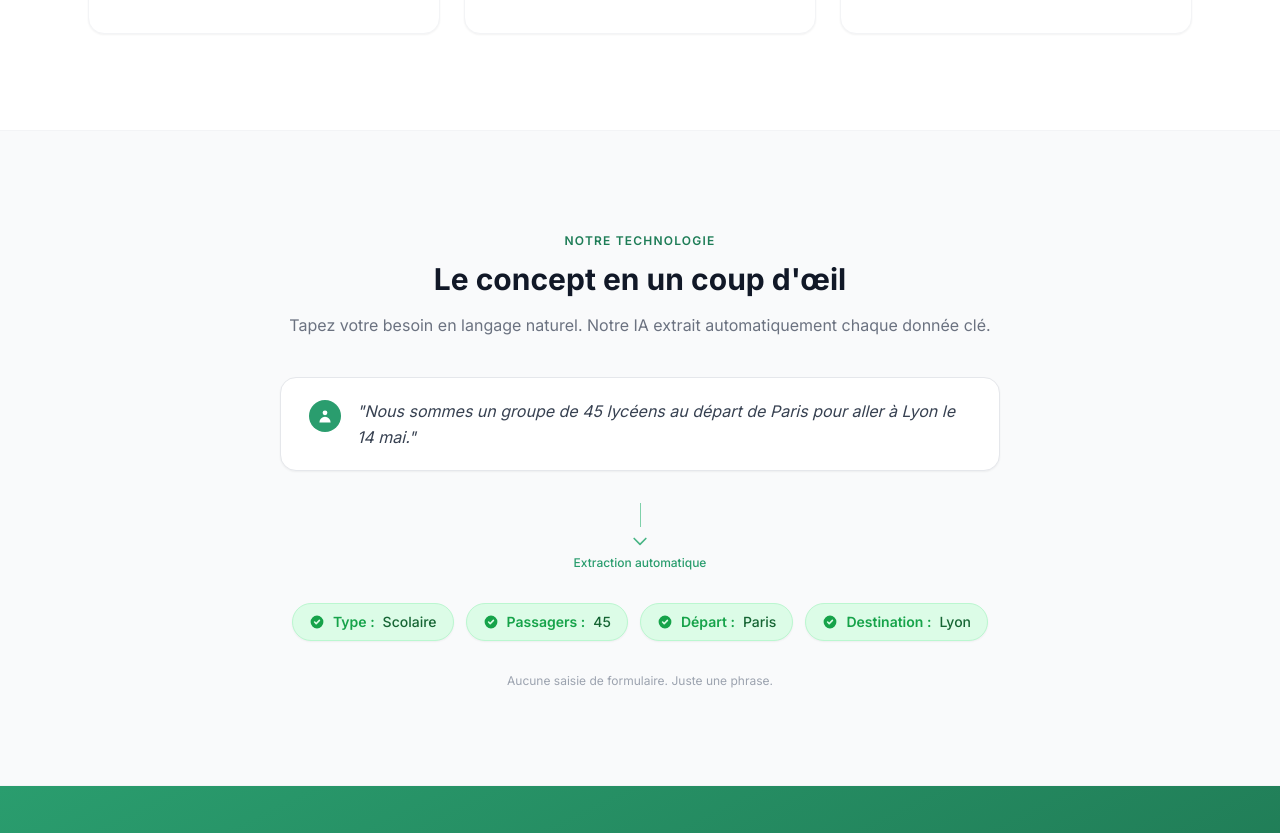
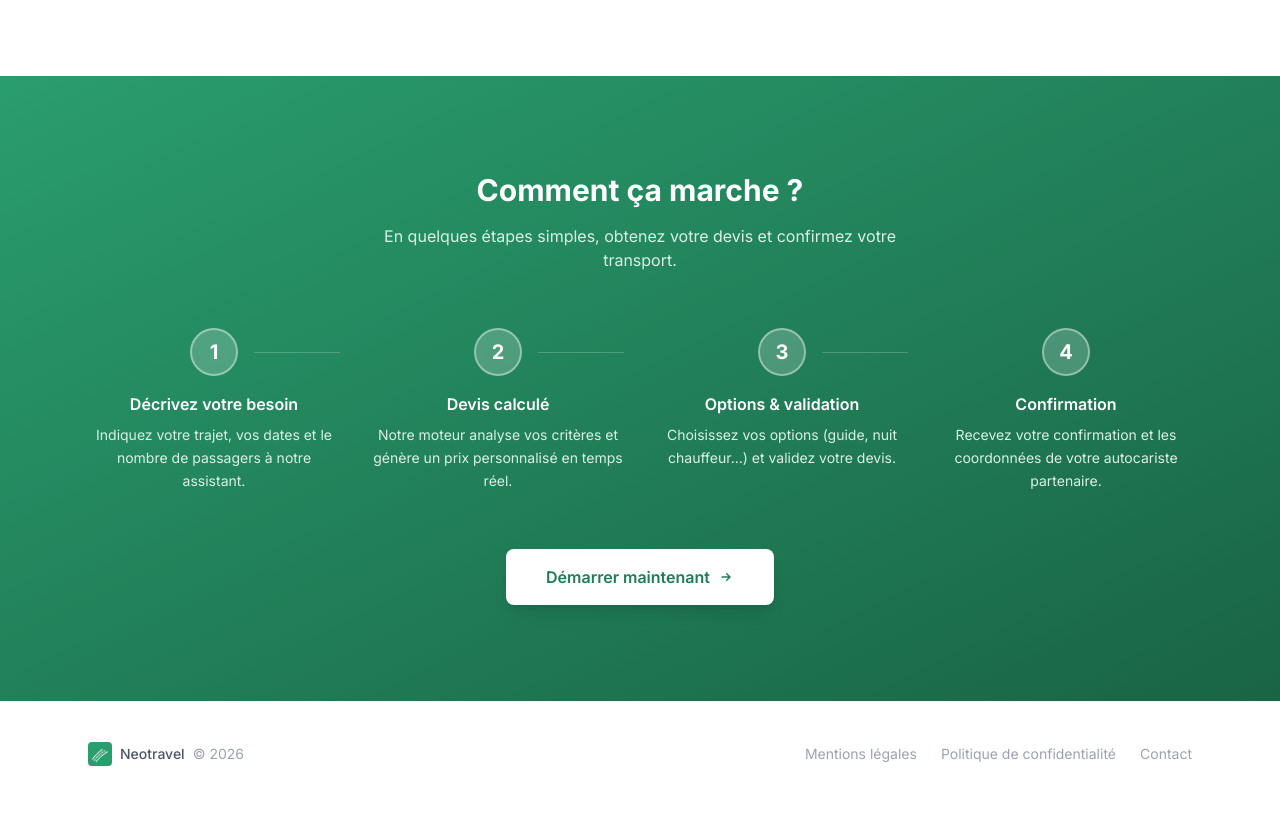
Before and after one commit to Dirimo/Neotravel, a Nuxt app: page / in a window 1280 px wide. Shown: the part 1964-2797 px from the top of the page. After the commit the page ends 2770 px from the top, so only its background shows below. Built offline with nearby package versions, Linux system fonts and the light colour scheme.

Commit message:
debug in front end

```diff
--- a/components/AppHeader.vue
+++ b/components/AppHeader.vue
@@ -17,7 +17,6 @@
 
       <!-- Navigation -->
       <nav class="flex items-center gap-3">
-        <a href="#" class="btn-ghost hidden sm:inline-flex">Devenir partenaire</a>
         <a href="#" class="btn-outline">Connexion</a>
         <NuxtLink to="/chat" class="btn-primary">
           Obtenir un devis
--- a/pages/index.vue
+++ b/pages/index.vue
@@ -17,11 +17,6 @@
       <div class="relative max-w-6xl mx-auto px-6 pb-24 pt-10 grid lg:grid-cols-2 gap-16 items-center">
         <!-- Left: Text -->
         <div class="animate-fade-in">
-
-          <div class="inline-flex items-center gap-2 px-3 py-1.5 rounded-full bg-diamond-50 border border-diamond-200 text-diamond-700 text-xs font-medium mb-6">
-            <span class="w-1.5 h-1.5 rounded-full bg-diamond-500 animate-pulse-slow"></span>
-            Assistant intelligent disponible 24h/24
-          </div>
 
           <h1 class="text-4xl sm:text-5xl lg:text-[3.25rem] font-bold text-gray-900 leading-tight tracking-tight mb-6">
             Transport de groupe&nbsp;:<br>
@@ -129,18 +124,6 @@
               </div>
             </div>
 
-            <!-- Badge devis validé uniquement -->
-            <div class="absolute -top-4 -right-4 bg-white rounded-xl shadow-lg border border-gray-100 px-4 py-2.5 flex items-center gap-2.5">
-              <div class="w-8 h-8 rounded-full bg-diamond-50 flex items-center justify-center">
-                <svg class="w-4 h-4 text-diamond-600" fill="none" stroke="currentColor" stroke-width="2" viewBox="0 0 24 24">
-                  <path stroke-linecap="round" stroke-linejoin="round" d="M9 12l2 2 4-4m6 2a9 9 0 11-18 0 9 9 0 0118 0z"/>
-                </svg>
-              </div>
-              <div>
-                <p class="text-xs font-semibold text-gray-900">Devis validé</p>
-                <p class="text-xs text-gray-400">À l'instant</p>
-              </div>
-            </div>
           </div>
         </div>
       </div>
@@ -159,59 +142,6 @@
           <h3 class="font-semibold text-gray-900 mb-2">{{ adv.title }}</h3>
           <p class="text-sm text-gray-500 leading-relaxed">{{ adv.description }}</p>
         </div>
-      </div>
-    </section>
-
-    <!-- Le Concept — section démo IA -->
-    <section ref="conceptSection" class="bg-gray-50 border-y border-gray-100 py-24">
-      <div class="max-w-3xl mx-auto px-6">
-        <div class="text-center mb-10">
-          <span class="inline-block text-xs font-semibold text-diamond-600 uppercase tracking-widest mb-3">Notre technologie</span>
-          <h2 class="text-3xl font-bold text-gray-900 mb-4">Le concept en un coup d'œil</h2>
-          <p class="text-gray-500">Tapez votre besoin en langage naturel. Notre IA extrait automatiquement chaque donnée clé.</p>
-        </div>
-
-        <!-- Example phrase -->
-        <div class="bg-white rounded-2xl border border-gray-200 shadow-sm px-7 py-5 mb-8 flex items-start gap-4">
-          <div class="w-8 h-8 rounded-full bg-diamond-500 flex items-center justify-center flex-shrink-0 mt-0.5">
-            <svg class="w-4 h-4 text-white" viewBox="0 0 20 20" fill="currentColor">
-              <path fill-rule="evenodd" d="M10 9a3 3 0 100-6 3 3 0 000 6zm-7 9a7 7 0 1114 0H3z" clip-rule="evenodd"/>
-            </svg>
-          </div>
-          <p class="text-gray-700 text-base leading-relaxed italic">
-            "Nous sommes un groupe de 45 lycéens au départ de Paris pour aller à Lyon le 14 mai."
-          </p>
-        </div>
-
-        <!-- Arrow -->
-        <div class="flex justify-center mb-8">
-          <div class="flex flex-col items-center gap-1">
-            <div class="w-px h-6 bg-diamond-300"></div>
-            <svg class="w-5 h-5 text-diamond-400" fill="none" stroke="currentColor" stroke-width="2" viewBox="0 0 24 24">
-              <path stroke-linecap="round" stroke-linejoin="round" d="M19 9l-7 7-7-7"/>
-            </svg>
-            <span class="text-xs text-diamond-500 font-medium">Extraction automatique</span>
-          </div>
-        </div>
-
-        <!-- Animated badges -->
-        <div class="flex flex-wrap justify-center gap-3">
-          <TransitionGroup name="badge">
-            <div
-              v-for="(badge, i) in visibleBadges"
-              :key="badge.label"
-              class="flex items-center gap-2 bg-green-100 text-green-800 border border-green-200 rounded-full px-4 py-2 text-sm font-medium shadow-sm"
-            >
-              <svg class="w-4 h-4 text-green-600 flex-shrink-0" fill="currentColor" viewBox="0 0 20 20">
-                <path fill-rule="evenodd" d="M10 18a8 8 0 100-16 8 8 0 000 16zm3.707-9.293a1 1 0 00-1.414-1.414L9 10.586 7.707 9.293a1 1 0 00-1.414 1.414l2 2a1 1 0 001.414 0l4-4z" clip-rule="evenodd"/>
-              </svg>
-              <span class="text-green-600 font-semibold">{{ badge.label }} :</span>
-              <span>{{ badge.value }}</span>
-            </div>
-          </TransitionGroup>
-        </div>
-
-        <p class="text-center text-xs text-gray-400 mt-8">Aucune saisie de formulaire. Juste une phrase.</p>
       </div>
     </section>
 
@@ -273,41 +203,6 @@
 </template>
 
 <script setup lang="ts">
-const conceptSection = ref<HTMLElement | null>(null)
-const visibleBadges = ref<{ label: string; value: string }[]>([])
-
-const allBadges = [
-  { label: 'Type', value: 'Scolaire' },
-  { label: 'Passagers', value: '45' },
-  { label: 'Départ', value: 'Paris' },
-  { label: 'Destination', value: 'Lyon' }
-]
-
-function animateBadges() {
-  visibleBadges.value = []
-  allBadges.forEach((badge, i) => {
-    setTimeout(() => {
-      visibleBadges.value.push(badge)
-    }, i * 500)
-  })
-}
-
-onMounted(() => {
-  const observer = new IntersectionObserver(
-    (entries) => {
-      entries.forEach(entry => {
-        if (entry.isIntersecting) {
-          animateBadges()
-        } else {
-          visibleBadges.value = []
-        }
-      })
-    },
-    { threshold: 0.4 }
-  )
-  if (conceptSection.value) observer.observe(conceptSection.value)
-})
-
 const advantages = [
   {
     title: 'Captation fluide, centralisation automatique',
@@ -348,13 +243,3 @@ const steps = [
   { title: 'Confirmation', description: 'Recevez votre confirmation et les coordonnées de votre autocariste partenaire.' }
 ]
 </script>
-
-<style scoped>
-.badge-enter-active {
-  transition: all 0.35s cubic-bezier(0.34, 1.56, 0.64, 1);
-}
-.badge-enter-from {
-  opacity: 0;
-  transform: scale(0.7) translateY(8px);
-}
-</style>
```
